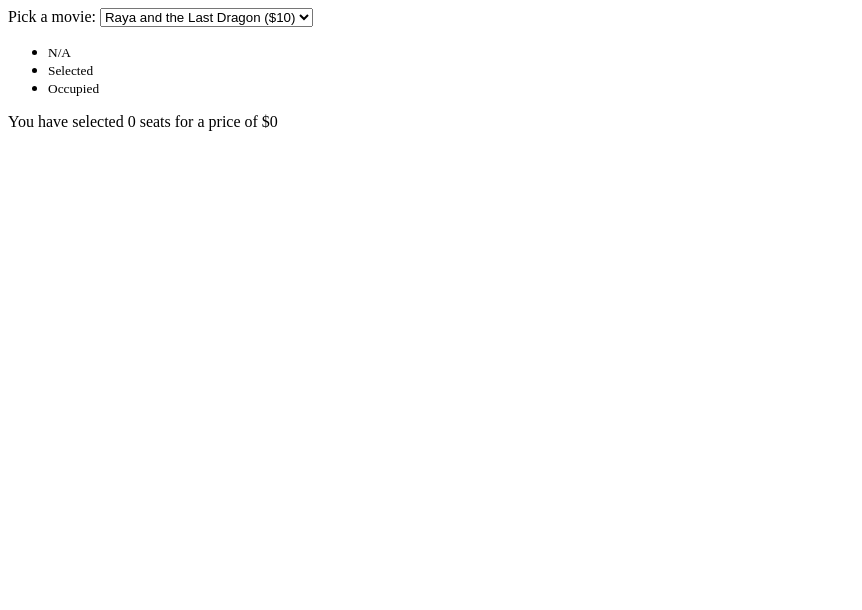
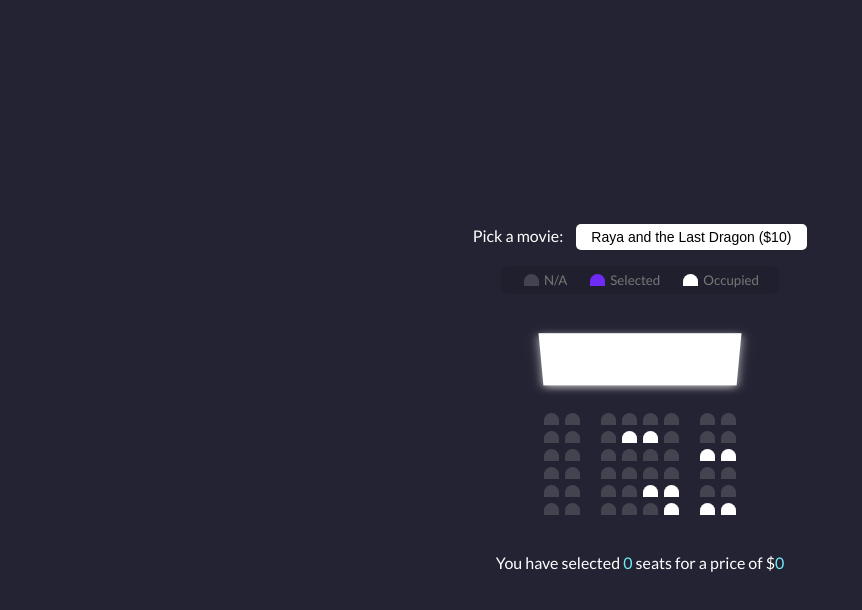
Before and after one commit to David-Myeonghan/VanillaJS_movie-seat-booking, a plain HTML site: page index.html in a window 1280 px wide. Shown: the whole page, without its empty margins (0-862 px from the left). Drawn offline with Linux system fonts and the light colour scheme.

Commit message:
CSS styling

```diff
--- a/index.html
+++ b/index.html
@@ -20,19 +20,16 @@
 
 		<ul class="showcase">
 			<li>
-				<div class="seat">
-					<small>N/A</small>
-				</div>
+				<div class="seat"></div>
+				<small>N/A</small>
 			</li>
 			<li>
-				<div class="seat selected">
-					<small>Selected</small>
-				</div>
+				<div class="seat selected"></div>
+				<small>Selected</small>
 			</li>
 			<li>
-				<div class="seat occupied">
-					<small>Occupied</small>
-				</div>
+				<div class="seat occupied"></div>
+				<small>Occupied</small>
 			</li>
 		</ul>
 
--- a/style.css
+++ b/style.css
@@ -0,0 +1,117 @@
+@import url('https://fonts.googleapis.com/css2?family=Lato&display=swap');
+
+* {
+	box-sizing: border-box;
+}
+
+body {
+	background-color: #242333;
+	color: #fff;
+	display: flex;
+	flex-direction: column;
+	align-items: center;
+	justify-content: center;
+	/* takes up the whole viewport */
+	height: 100vh;
+	font-family: 'Lato', sans-serif;
+	margin: 0;
+}
+
+.movie-container {
+	/* 20px at top, bottom */
+	margin: 20px, 0;
+}
+
+.movie-container select {
+	background-color: #fff;
+	border: 0;
+	border-radius: 5px;
+	font-size: 14px;
+	margin-left: 10px;
+	padding: 5px 15px 5px 15px;
+	-moz-appearance: none;
+	-webkit-appearance: none;
+	appearance: none;
+}
+
+.container {
+	perspective: 1000px;
+	margin-bottom: 30px;
+}
+
+.seat {
+	background-color: #444451;
+	height: 12px;
+	width: 15px;
+	margin: 3px;
+	border-top-left-radius: 10px;
+	border-top-right-radius: 10px;
+}
+
+.seat.selected {
+	background-color: #6f2af6;
+}
+
+.seat.occupied {
+	background-color: #fff;
+}
+
+.seat:nth-of-type(2) {
+	margin-right: 18px;
+}
+
+.seat:nth-last-of-type(2) {
+	margin-left: 18px;
+}
+
+.seat:not(.occupied):hover {
+	cursor: pointer;
+	transform: scale(1.2);
+}
+
+.showcase .seat:not(.occupied):hover {
+	cursor: default;
+	transform: scale(1);
+}
+
+.showcase {
+	background: rgba(0, 0, 0, 0.1);
+	padding: 5px 10px;
+	border-radius: 5px;
+	color: #777;
+	list-style-type: none;
+	display: flex;
+	justify-content: space-between;
+}
+
+.showcase li {
+	display: flex;
+	align-items: center;
+	justify-content: center;
+	margin: 0 10px;
+}
+
+.showcase li small {
+	margin-left: 2px;
+}
+
+.row {
+	display: flex;
+}
+
+.screen {
+	background-color: #fff;
+	height: 70px;
+	width: 100%;
+	margin: 15px 0;
+	transform: rotateX(-45deg);
+	box-shadow: 0 3px 10px rgba(255, 255, 255, 0.7);
+}
+
+p.text {
+	margin: 5px 0;
+}
+
+p.text span {
+	color: #6feaf6;
+}
```
Also changed, not shown: 1 other file.
